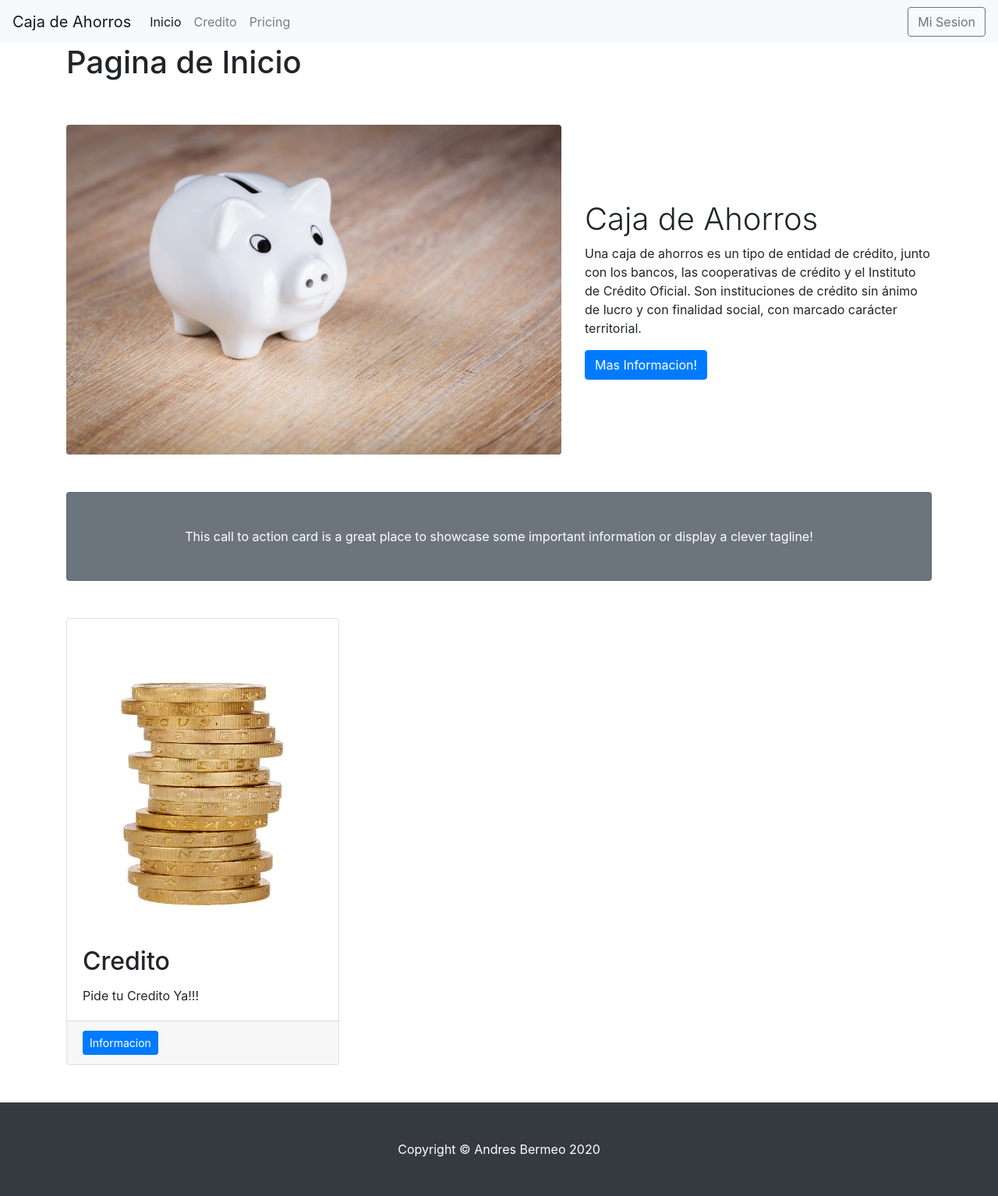
After one commit to andipandiber/cajaAhorros, a Django app: template templates/index.html in a window 1280 px wide. The commit adds this page. Shown: the whole page at 78% size. Run offline with Django 3.2, Linux system fonts and the light colour scheme; the template is opened without the code that fills it, so the values that code supplies are empty; some libraries are stand-ins or nearby versions.

```diff
--- a/Ahorros/settings/base.py
+++ b/Ahorros/settings/base.py
@@ -24,6 +24,7 @@ DJANGO_APPS = (
     'django.contrib.sessions',
     'django.contrib.messages',
     'django.contrib.staticfiles',
+
 )
 
 LOCAL_APPS = (
@@ -34,6 +35,7 @@ LOCAL_APPS = (
 
 THIRD_PARTY_APPS = (
     'django_nose',
+    'bootstrap4',
 )
 
 INSTALLED_APPS = DJANGO_APPS + LOCAL_APPS + THIRD_PARTY_APPS
--- a/Ahorros/settings/local.py
+++ b/Ahorros/settings/local.py
@@ -22,10 +22,8 @@ DATABASES = {
 }
 
 # Static files (CSS, JavaScript, Images)
-
-
 STATIC_URL = '/static/'
-STATICFILE_DIRS = [BASE_DIR.child('static')]
+STATICFILES_DIRS = [BASE_DIR.child('static')]
 
 MEDIA_URL = '/media/'
 MEDIA_ROOT = BASE_DIR.child('media')
--- a/apps/home/urls.py
+++ b/apps/home/urls.py
@@ -7,5 +7,6 @@ from . import views
 app_name = "home_app"
 
 urlpatterns = [
+    path('', views.indexView.as_view(), name = 'index'),
     path('panel/', views.homePage.as_view(), name = 'panel')
 ]
--- a/apps/home/views.py
+++ b/apps/home/views.py
@@ -4,7 +4,8 @@ from django.urls import reverse_lazy
 
 from django.views.generic import TemplateView
 
-
+class indexView(TemplateView):
+    template_name = 'index.html'
 
 
 class homePage(LoginRequiredMixin, TemplateView):
--- a/apps/roles/urls.py
+++ b/apps/roles/urls.py
@@ -5,6 +5,7 @@ from . import views
 app_name = "role_app"
 
 urlpatterns = [
+    path('inicio', views.baseView.as_view(), name = 'base'),
     path('createRole/', views.createRoleView.as_view(), name='create-Role'),
     path('listRole/', views.listRoleView.as_view(), name='list-Role'),
     path('updateRole/<pk>', views.updateRoleView.as_view(), name='update-Role'),
--- a/apps/users/forms.py
+++ b/apps/users/forms.py
@@ -39,6 +39,7 @@ class userRegisterForm(forms.ModelForm):
       'address',
       'phone',
       'dateBirth',
+      'roles'
       )
 
   def clean_password2(self):
--- a/templates/base.html
+++ b/templates/base.html
@@ -0,0 +1,26 @@
+<!DOCTYPE html>
+<html lang="en">
+<head>
+    <meta charset="UTF-8">
+    <meta name="viewport" content="width=device-width, initial-scale=1.0">
+    <link rel="stylesheet" href="https://stackpath.bootstrapcdn.com/bootstrap/4.5.0/css/bootstrap.min.css" integrity="sha384-9aIt2nRpC12Uk9gS9baDl411NQApFmC26EwAOH8WgZl5MYYxFfc+NcPb1dKGj7Sk" crossorigin="anonymous">
+    <title>{% block title %}{% endblock %}</title>
+    {% load bootstrap4 %}
+    {% bootstrap_css %}
+</head>
+<body>
+    {% block content %}{% endblock %}
+</body>
+
+<footer class="py-5 bg-dark">
+    <div class="container">
+      <p class="m-0 text-center text-white">Copyright &copy; Andres Bermeo 2020</p>
+    </div>
+    <!-- /.container -->
+</footer>
+
+    <script src="https://code.jquery.com/jquery-3.5.1.slim.min.js" integrity="sha384-DfXdz2htPH0lsSSs5nCTpuj/zy4C+OGpamoFVy38MVBnE+IbbVYUew+OrCXaRkfj" crossorigin="anonymous"></script>
+    <script src="https://cdn.jsdelivr.net/npm/popper.js@1.16.0/dist/umd/popper.min.js" integrity="sha384-Q6E9RHvbIyZFJoft+2mJbHaEWldlvI9IOYy5n3zV9zzTtmI3UksdQRVvoxMfooAo" crossorigin="anonymous"></script>
+    <script src="https://stackpath.bootstrapcdn.com/bootstrap/4.5.0/js/bootstrap.min.js" integrity="sha384-OgVRvuATP1z7JjHLkuOU7Xw704+h835Lr+6QL9UvYjZE3Ipu6Tp75j7Bh/kR0JKI" crossorigin="anonymous"></script>
+
+</html>
--- a/templates/home/index.html
+++ b/templates/home/index.html
@@ -12,7 +12,7 @@
   <h2>Bienvenidos: {{ user }}</h2>
 
   <ul>
-    <li><a href="{% url 'user_app:logout-register' %}">Cerrar Sesion</a></li>
+    <li><a href="{% url 'user_app:logout-user' %}">Cerrar Sesion</a></li>
     <li><a href="{% url 'user_app:user-update' %}">Actualizar Datos</a></li>
   </ul>
 </body>
--- /dev/null
+++ b/templates/index.html
@@ -0,0 +1,81 @@
+{% extends 'base.html' %}
+{% load static %}
+
+
+{% block title %}Sistema de Cajas de Ahorros{% endblock title %}
+
+
+{% block content %}
+
+<nav class="navbar navbar-expand-lg navbar-light bg-light">
+  <a class="navbar-brand" href="#">Caja de Ahorros</a>
+  <button class="navbar-toggler" type="button" data-toggle="collapse" data-target="#navbarNav" aria-controls="navbarNav" aria-expanded="false" aria-label="Toggle navigation">
+    <span class="navbar-toggler-icon"></span>
+  </button>
+  <div class="collapse navbar-collapse" id="navbarNav">
+    <ul class="navbar-nav mr-auto mt-2 mt-lg-0">
+      <li class="nav-item active">
+        <a class="nav-link" href="#">Inicio<span class="sr-only">(current)</span></a>
+      </li>
+      <li class="nav-item">
+        <a class="nav-link" href="#">Credito</a>
+      </li>
+      <li class="nav-item">
+        <a class="nav-link" href="#">Pricing</a>
+      </li>
+    </ul>
+    <form class="form-inline" action=" {% url 'user_app:login-user' %} ">
+      <button class="btn btn-outline-secondary" type="submit">Mi Sesion</button>
+    </form>
+  </div>
+</nav>
+
+
+<div class="container">
+  <div class="row">
+    <div class="col">
+      <h1>Pagina de Inicio</h1>
+    </div>
+  </div>
+
+  <div class="row align-items-center my-5">
+    <div class="col-lg-7">
+      <img class="img-fluid rounded mb-4 mb-lg-0" src="{% static 'img/inicioCerdo.jpg' %}" alt="">
+    </div>
+    <!-- /.col-lg-8 -->
+    <div class="col-lg-5">
+      <h1 class="font-weight-light">Caja de Ahorros</h1>
+      <p>Una caja de ahorros es un tipo de entidad de crédito, junto con los bancos, las cooperativas de crédito y el Instituto de Crédito Oficial. Son instituciones de crédito sin ánimo de lucro y con finalidad social, con marcado carácter territorial.</p>
+      <a class="btn btn-primary" href="#">Mas Informacion!</a>
+    </div>
+  </div>
+
+   <!-- Call to Action Well -->
+   <div class="card text-white bg-secondary my-5 py-4 text-center">
+    <div class="card-body">
+      <p class="text-white m-0">This call to action card is a great place to showcase some important information or display a clever tagline!</p>
+    </div>
+  </div>
+
+  <!-- Content Row -->
+  <div class="row">
+    <div class="col-md-4 mb-5">
+
+      <div class="card h-100">
+        <img src="{% static 'img/imagenCredito.jpg' %}" class="card-img-top" width="400" height="400">
+        <div class="card-body">
+          <h2 class="card-title">Credito</h2>
+          <p class="card-text">Pide tu Credito Ya!!!</p>
+        </div>
+        <div class="card-footer">
+          <a href="#" class="btn btn-primary btn-sm">Informacion</a>
+        </div>
+      </div>
+    </div>
+  </div>
+</div>
+
+
+
+
+{% endblock content %}
```
Also changed, not shown: apps/roles/views.py (+16 -6 lines), apps/users/urls.py (+4 -3 lines), apps/users/views.py (+11 -6 lines), requirements/local.txt (+20 -0 lines), templates/role/includes/header.html (added, +26 -0 lines), templates/role/inicio.html (added, +42 -0 lines), templates/user/failures/failed.html (added, +13 -0 lines), static/img/imagenCredito.jpg (added), static/img/inicioCerdo.jpg (added).
